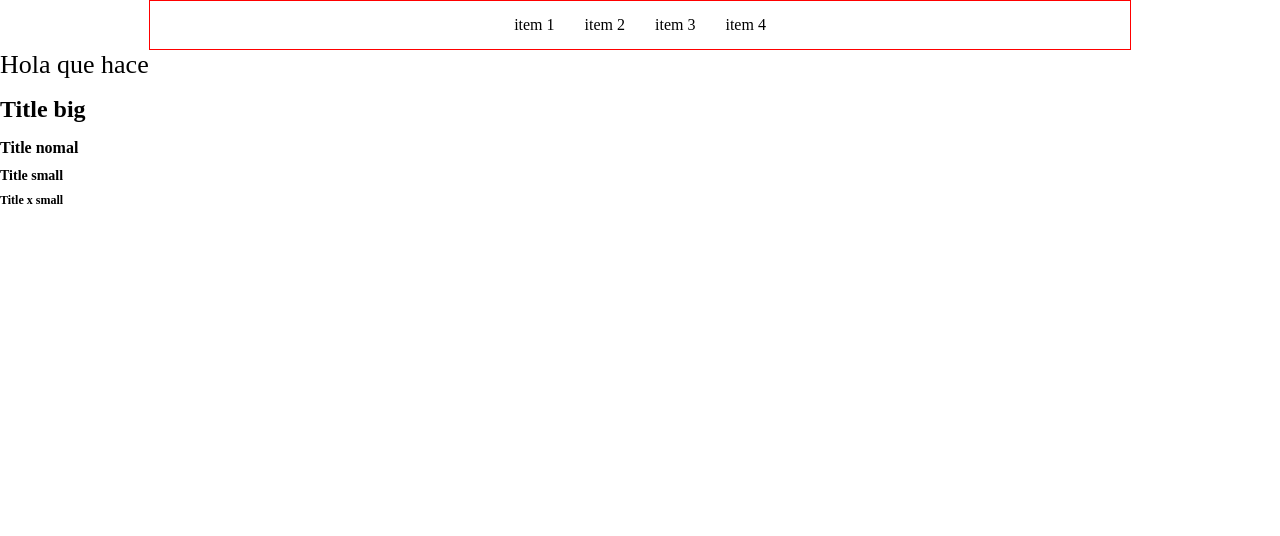
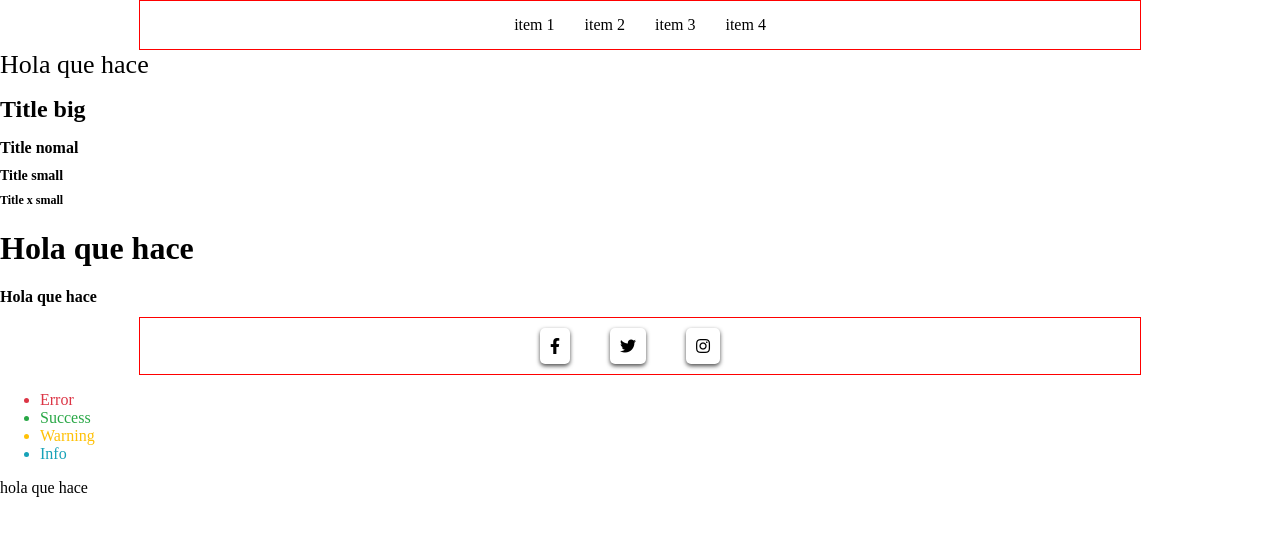
Before and after one commit to Rafael-LH/Sass, a website built with webpack: page index.html in a window 1280 px wide. Built offline with nearby package versions, Linux system fonts and the light colour scheme; files whose address does not match are found by name.

Commit message:
Agregamos each para dar estilos a mas de un selector a la vez

```diff
--- a/index.html
+++ b/index.html
@@ -5,6 +5,11 @@
     <meta name="viewport" content="width=device-width, initial-scale=1.0">
     <meta http-equiv="X-UA-Compatible" content="ie=edge">
     <title>Sass</title>
+    <link rel="stylesheet"
+    href="https://use.fontawesome.com/releases/v5.9.0/css/all.css"
+    integrity="sha384-i1LQnF23gykqWXg6jxC2ZbCbUMxyw5gLZY6UiUS98LYV5unm8GWmfkIS6jqJfb4E"
+    crossorigin="anonymous">
+
     <!-- production -->
     <!-- <link rel="stylesheet" href="./dist/css/index.css"> -->
 </head>
@@ -24,6 +29,33 @@
             <h1 class="title-small">Title small</h1>
             <h1 class="title-x-small">Title x small</h1>
 
+            <!-- ver en _functions -->
+            <h1 class="text1">Hola que hace</h1>
+            <h1 class="text2">Hola que hace</h1>
+
+            <ul class="container-icons">
+                <li class="container-icons__li">
+                    <i class="fab fa-facebook-f container-icons__i"></i>
+                </li>
+                <li class="container-icons__li ">
+                    <i class="fab fa-twitter container-icons__i"></i>
+                </li>
+                <li class="container-icons__li">
+                    <i class="fab fa-instagram container-icons__i"></i>
+                </li>
+            </ul>
+
+            <ul class="container-list">
+                <li class="container-list__li container-list--error">Error</li>
+                <li class="container-list__li container-list--success">Success</li>
+                <li class="container-list__li container-list--warning">Warning</li>
+                <li class="container-list__li container-list--info">Info</li>
+            </ul>
+
+            <p class="name2">
+                hola que hace
+            </p>
+
         <!-- development -->
         <script src="http://localhost:9000/bundle.js"></script>
 
--- a/src/sass/lib/_functions.scss
+++ b/src/sass/lib/_functions.scss
@@ -16,3 +16,69 @@ $fs:(
     small: 14px,
     x-small: 12px,
 );
+
+// en que podemos utilizar esto ?
+// 1- Los dropdown que contenga mi proyecto.
+// 2- Los elementos sticky.
+// 3- Los modales
+// 4- El overlay de cada modal
+// 5- Los tooltip
+$zindex:(
+    father: 3,
+    subfather: 2,
+    child: 1,
+);
+
+// Hay una forma de hacer testing para ver si nuestro Map contiene el key que le estamos pasando por ejemplo
+.text1{
+    // pasamos el map y el key como parametros
+    @if map-has-key($fs, key-value) {
+        content: 'map has key';  //si tenemos el key-value entrara aqui
+    } @else{
+        content: 'Map has not this key'; //si NO tenemos el key-value entrara aqui
+    }
+}
+
+//Tambien los Map nos permiten fucionar mapas con lo siguiente
+$merged: map-merge($fs, $zindex); // nos tramemos nuestros dos mapas que creamos en la parte superior
+
+.text2{
+    font-size: map-get($merged, normal);
+}
+
+// CASOS DE USO
+// 1. Cómo Recorrer un Mapa y Generar Clases
+// Los mapas también pueden ser útiles sin las funciones que los acompañan.
+// Por ejemplo, puede realizar un bucle a través de su mapa, definir los parámetros con los valores que espera
+// y a continuación, agregar el nombre del mapa Sass. Al hacer esto es posible trabajar con diferentes tipos de valores.
+
+$icons:(
+    error: $color-error,
+    success: $color-success,
+    warning: $color-warning,
+    info: $color-info,
+);
+
+    //clave valor     map
+@each $key, $value in $icons {
+        .container-list--#{$key} { //con el # estamos escapando de que es una variable
+            color: $value;
+        }
+}
+// Esta es una manera realmente eficiente de cargar clases
+
+
+//Otro caso de uso es con los z-index
+    @function layer($key) {
+
+        @if map-has-key($zindex, $key) {
+            @return map-get($zindex, $key);
+        }
+
+        @warn "The key #{$key} is not in the map ’$zindex"; //con el # estamos escapando de que es una variable
+        @return null; //aqui podemos retornar un mensaje de que no encontro nada
+    };
+
+.name2{
+    z-index: layer(father);
+}
--- a/src/sass/lib/_variables.scss
+++ b/src/sass/lib/_variables.scss
@@ -5,6 +5,7 @@ $color-title: grey;
 
 // Colors messages
 $color-success: #28a745;
+$color-error: #dc3545;
 $color-warning: #ffc107;
 $color-info: #17a2b8;
 $color-dark: #343a40;
--- a/src/sass/mixins/_mixin.scss
+++ b/src/sass/mixins/_mixin.scss
@@ -1,5 +1,6 @@
 @mixin FlexContent($display, $justify, $wrap, $margin) {
     max-width: $pageMaxWidth;
+    padding: $basePaddingxy;
     margin: $margin;
     display: $display;
     justify-content: $justify;
@@ -9,6 +10,7 @@
 
 @mixin respond-to($sm) {
 
+    // los mixin nos permiten crear bloques de contenido como el que tenemos acontinuacion
     @media screen and (max-width: $sm){
            @content;
     }
--- a/src/sass/style.scss
+++ b/src/sass/style.scss
@@ -45,3 +45,19 @@ a{
 .title-x-small{
     font-size: map-get($fs, x-small);
 }
+
+//Icons
+.container-icons{
+       @extend %styles-ul;
+       @include  FlexContent(flex, center, nowrap, auto);
+       .container-icons__li{
+           margin-right: 20px;
+           padding: 10px;
+           cursor: pointer;
+           .container-icons__i{
+                padding: 10px;
+                border-radius: 5px;
+                box-shadow: 0px 2px 4px 0px rgba(0, 0, 0, .7);
+           }
+       }
+}
```
Also changed, not shown: src/sass/lib/_clases.scss (line endings or trailing spaces).
